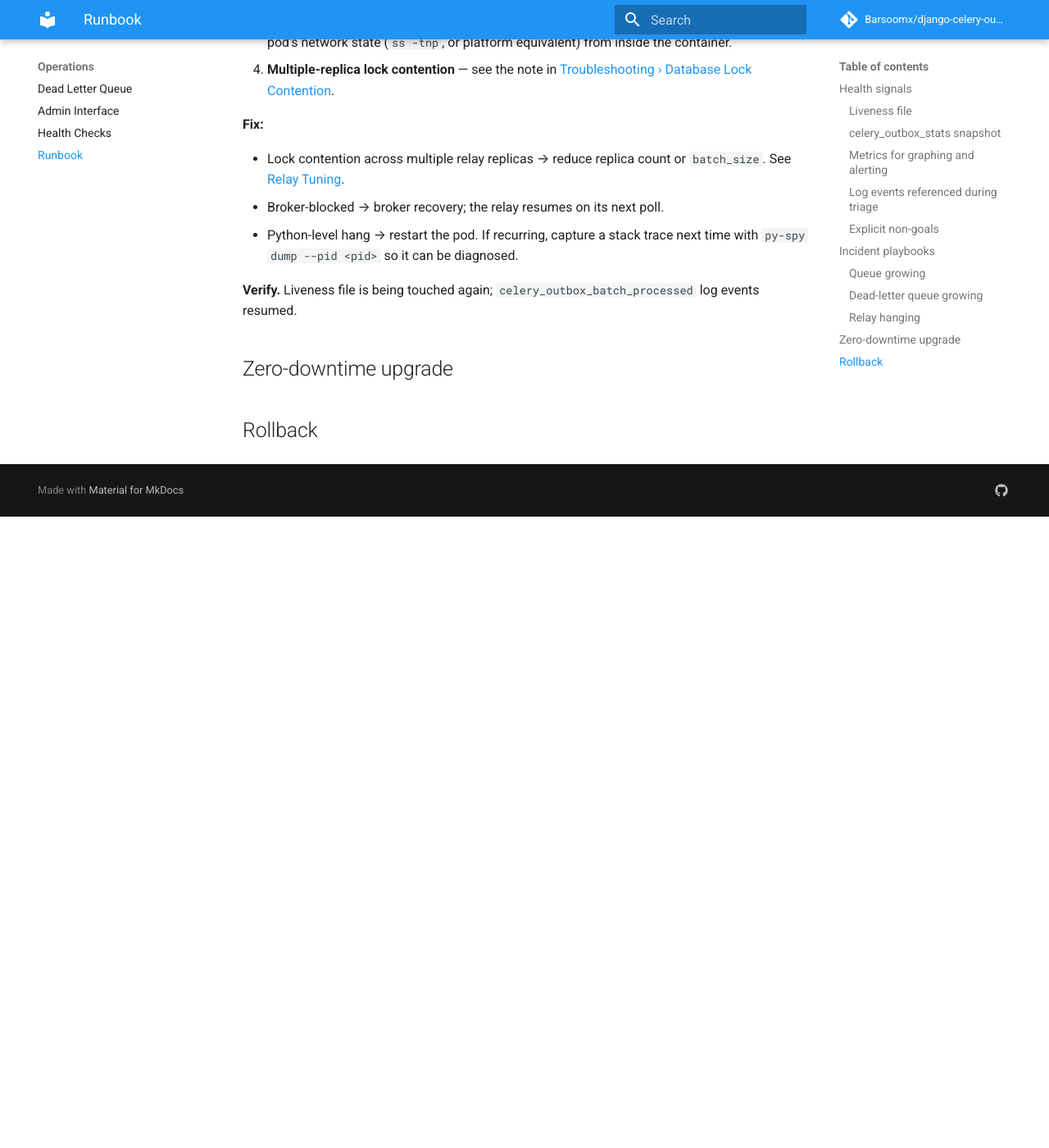
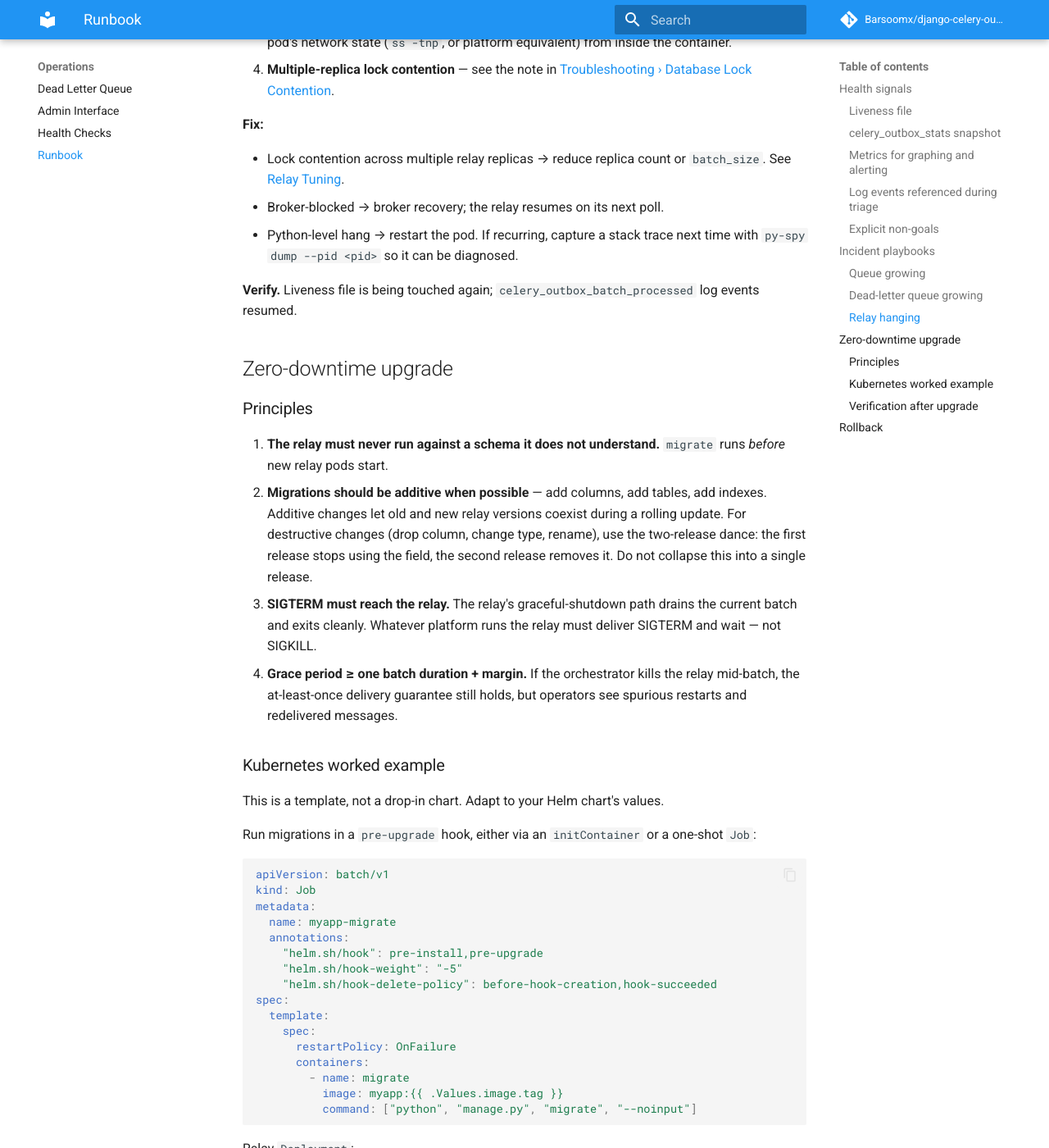
Before and after one commit to Barsoomx/django-celery-outbox, an MkDocs documentation site: the page built from docs/operations/runbook.md, in a window 1280 px wide and 1400 px high, scrolled down 4319 px. Shown: the whole window at 82% size. Built offline with MkDocs 1.6.1 and Material for MkDocs 9.7.7, drawn with Linux system fonts in a browser that asks for light colours; comment, search, counter and statistics services are not loaded; before the commit the page ends 4949 px from its top, so only the background shows below that; some of the changed text lies outside the part shown.

Commit message:
docs(runbook): zero-downtime upgrade section
Refs #20

Co-Authored-By: Claude Opus 4.7 (1M context) <noreply@anthropic.com>

````diff
--- a/docs/operations/runbook.md
+++ b/docs/operations/runbook.md
@@ -150,7 +150,74 @@ All four can be answered from the Django admin ([Admin Interface](admin-interfac
 
 ## Zero-downtime upgrade
 
-<!-- filled in by Task 6 -->
+### Principles
+
+1. **The relay must never run against a schema it does not understand.** `migrate` runs *before* new relay pods start.
+2. **Migrations should be additive when possible** — add columns, add tables, add indexes. Additive changes let old and new relay versions coexist during a rolling update. For destructive changes (drop column, change type, rename), use the two-release dance: the first release stops using the field, the second release removes it. Do not collapse this into a single release.
+3. **SIGTERM must reach the relay.** The relay's graceful-shutdown path drains the current batch and exits cleanly. Whatever platform runs the relay must deliver SIGTERM and wait — not SIGKILL.
+4. **Grace period ≥ one batch duration + margin.** If the orchestrator kills the relay mid-batch, the at-least-once delivery guarantee still holds, but operators see spurious restarts and redelivered messages.
+
+### Kubernetes worked example
+
+This is a template, not a drop-in chart. Adapt to your Helm chart's values.
+
+Run migrations in a `pre-upgrade` hook, either via an `initContainer` or a one-shot `Job`:
+
+```yaml
+apiVersion: batch/v1
+kind: Job
+metadata:
+  name: myapp-migrate
+  annotations:
+    "helm.sh/hook": pre-install,pre-upgrade
+    "helm.sh/hook-weight": "-5"
+    "helm.sh/hook-delete-policy": before-hook-creation,hook-succeeded
+spec:
+  template:
+    spec:
+      restartPolicy: OnFailure
+      containers:
+        - name: migrate
+          image: myapp:{{ .Values.image.tag }}
+          command: ["python", "manage.py", "migrate", "--noinput"]
+```
+
+Relay `Deployment`:
+
+```yaml
+apiVersion: apps/v1
+kind: Deployment
+metadata:
+  name: myapp-relay
+spec:
+  replicas: 2
+  strategy:
+    type: RollingUpdate
+    rollingUpdate:
+      maxUnavailable: 0
+      maxSurge: 1
+  template:
+    spec:
+      terminationGracePeriodSeconds: 120   # ≥ one batch + margin
+      containers:
+        - name: relay
+          image: myapp:{{ .Values.image.tag }}
+          command: ["python", "manage.py", "celery_outbox_relay", "--liveness-file", "/tmp/relay-alive"]
+          livenessProbe:
+            exec:
+              command: ["test", "-f", "/tmp/relay-alive"]
+            initialDelaySeconds: 10
+            periodSeconds: 30
+            failureThreshold: 3
+```
+
+Deployment layout references: [Kubernetes](../deployment/kubernetes.md).
+
+### Verification after upgrade
+
+- `--liveness-file` mtime refreshes on every new pod.
+- `celery_outbox_batch_processed` log events appear from the new pod names.
+- `celery_outbox_queue_depth` and `celery_outbox_oldest_pending_age_seconds` stay within your SLO.
 
 ## Rollback
 
````
